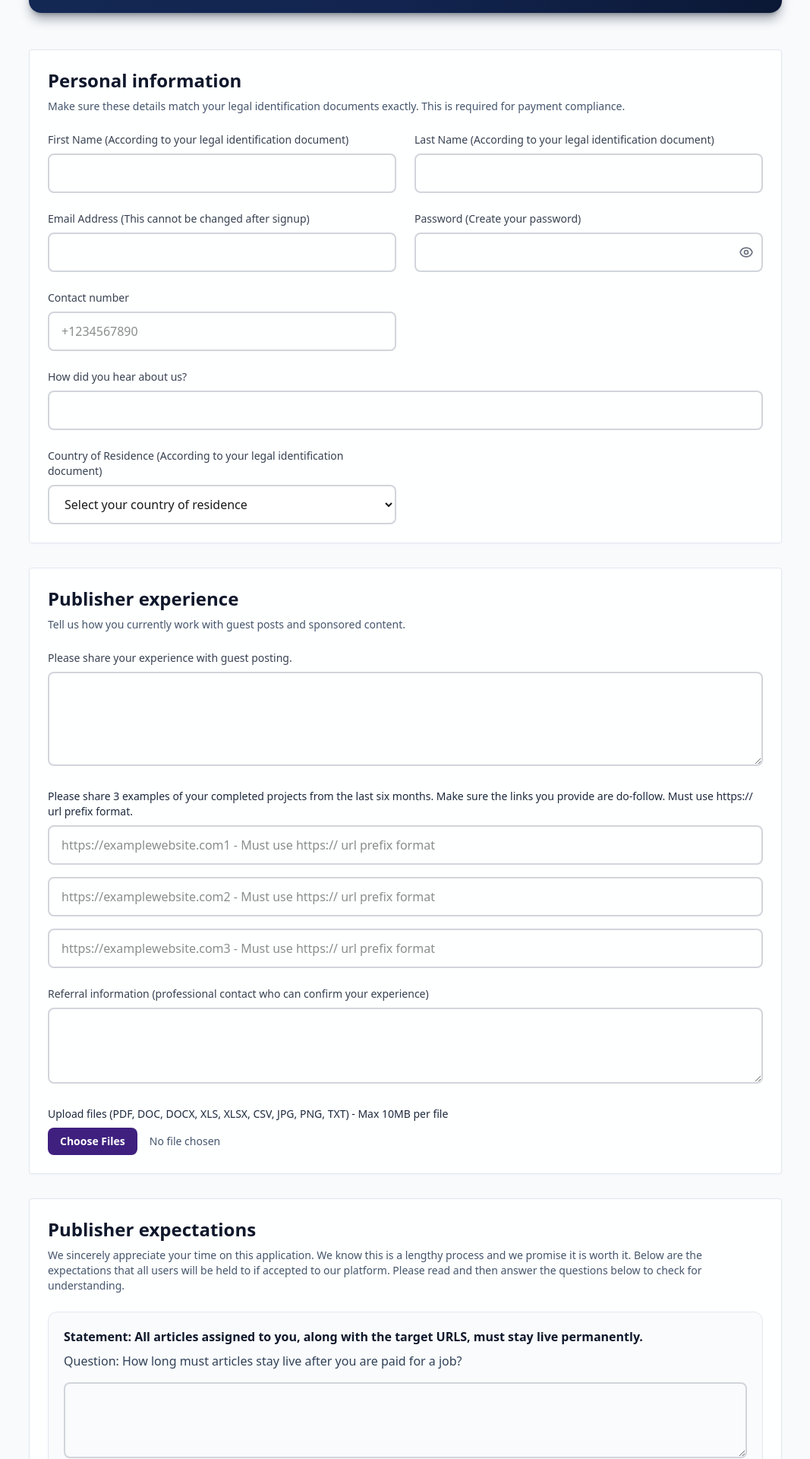
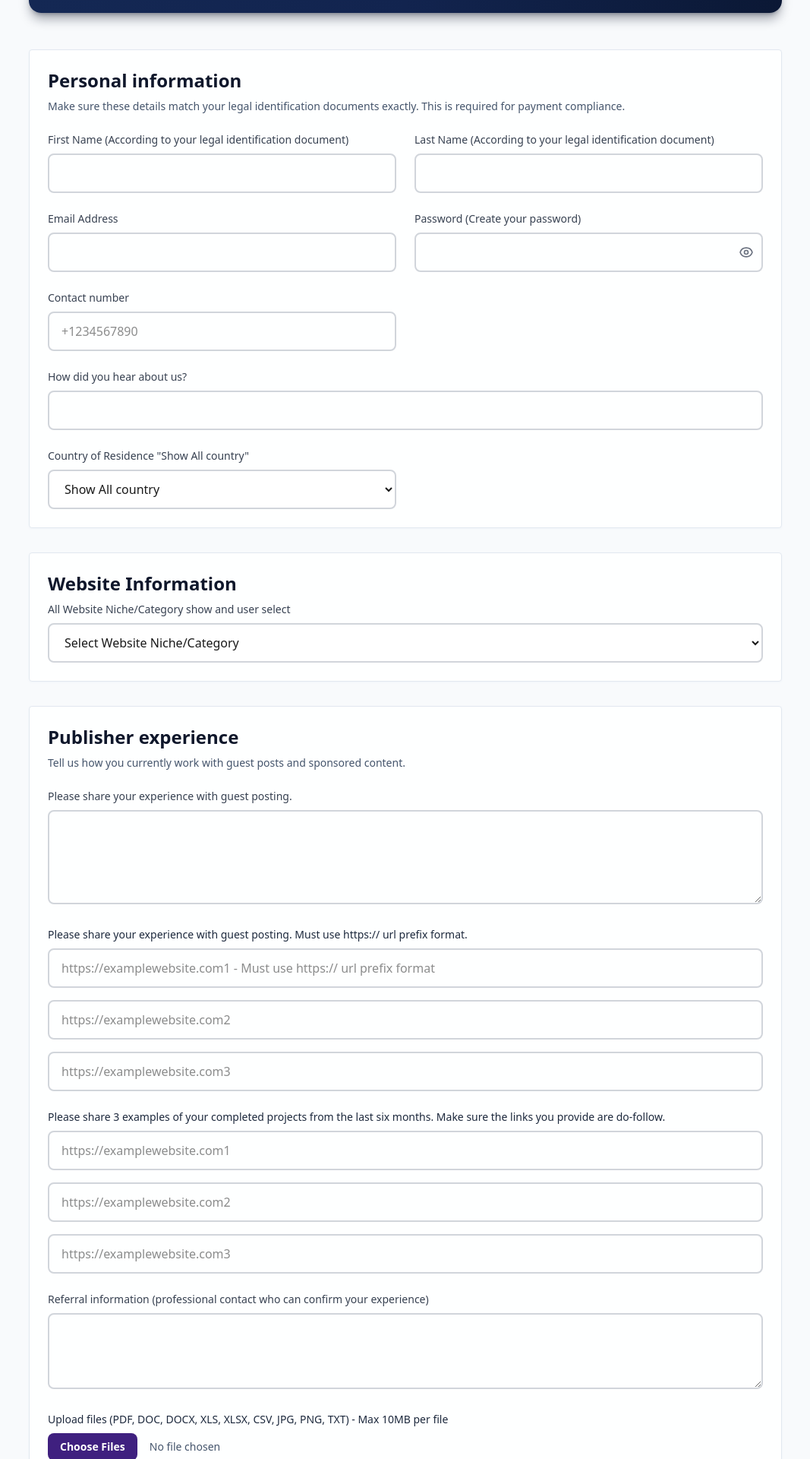
Before and after one commit to ESRAILHAQUE/publisherauthority-frontend, a Next.js app: page /apply in a window 1280 px wide. Shown: the part 465-2385 px from the top of the page at 76% size, without its empty margins (106-1173 px from the left). Built offline with nearby package versions, Linux system fonts and the light colour scheme.

Commit message:
feat: Update apply page - change CTA button, add niche selection, add completed projects section, update labels

```diff
--- a/app/apply/page.tsx
+++ b/app/apply/page.tsx
@@ -11,6 +11,7 @@ import { Card } from "@/components/shared/Card";
 import { applicationsApi } from "@/lib/api";
 import toast from "react-hot-toast";
 import { countries } from "@/lib/countries";
+import { websiteNiches } from "@/lib/niches";
 
 export default function ApplyPage() {
   const [formData, setFormData] = useState({
@@ -21,10 +22,14 @@ export default function ApplyPage() {
     contactNumber: "",
     country: "",
     hearAbout: "",
+    websiteNiche: "",
     guestPostExperience: "",
     guestPostUrl1: "",
     guestPostUrl2: "",
     guestPostUrl3: "",
+    completedProjectUrl1: "",
+    completedProjectUrl2: "",
+    completedProjectUrl3: "",
     referralInfo: "",
   });
 
@@ -57,11 +62,64 @@ export default function ApplyPage() {
           quizAnswers[key as keyof typeof quizAnswers];
       });
 
+      // Validate URLs start with https://
+      const validateHttpsUrl = (url: string): boolean => {
+        return url.trim().toLowerCase().startsWith("https://");
+      };
+
       // Convert guest post URLs from separate fields to array
       const guestPostUrls: string[] = [];
-      if (formData.guestPostUrl1) guestPostUrls.push(formData.guestPostUrl1);
-      if (formData.guestPostUrl2) guestPostUrls.push(formData.guestPostUrl2);
-      if (formData.guestPostUrl3) guestPostUrls.push(formData.guestPostUrl3);
+      if (formData.guestPostUrl1) {
+        if (!validateHttpsUrl(formData.guestPostUrl1)) {
+          toast.error("All URLs must start with https://");
+          setIsSubmitting(false);
+          return;
+        }
+        guestPostUrls.push(formData.guestPostUrl1);
+      }
+      if (formData.guestPostUrl2) {
+        if (!validateHttpsUrl(formData.guestPostUrl2)) {
+          toast.error("All URLs must start with https://");
+          setIsSubmitting(false);
+          return;
+        }
+        guestPostUrls.push(formData.guestPostUrl2);
+      }
+      if (formData.guestPostUrl3) {
+        if (!validateHttpsUrl(formData.guestPostUrl3)) {
+          toast.error("All URLs must start with https://");
+          setIsSubmitting(false);
+          return;
+        }
+        guestPostUrls.push(formData.guestPostUrl3);
+      }
+
+      // Convert completed project URLs from separate fields to array
+      const completedProjectsUrls: string[] = [];
+      if (formData.completedProjectUrl1) {
+        if (!validateHttpsUrl(formData.completedProjectUrl1)) {
+          toast.error("All URLs must start with https://");
+          setIsSubmitting(false);
+          return;
+        }
+        completedProjectsUrls.push(formData.completedProjectUrl1);
+      }
+      if (formData.completedProjectUrl2) {
+        if (!validateHttpsUrl(formData.completedProjectUrl2)) {
+          toast.error("All URLs must start with https://");
+          setIsSubmitting(false);
+          return;
+        }
+        completedProjectsUrls.push(formData.completedProjectUrl2);
+      }
+      if (formData.completedProjectUrl3) {
+        if (!validateHttpsUrl(formData.completedProjectUrl3)) {
+          toast.error("All URLs must start with https://");
+          setIsSubmitting(false);
+          return;
+        }
+        completedProjectsUrls.push(formData.completedProjectUrl3);
+      }
 
       // Prepare FormData for file upload
       const formDataToSend = new FormData();
@@ -81,11 +139,18 @@ export default function ApplyPage() {
         selectedCountry?.label || formData.country
       );
       formDataToSend.append("hearAboutUs", formData.hearAbout);
+      if (formData.websiteNiche) {
+        formDataToSend.append("websiteNiche", formData.websiteNiche);
+      }
       formDataToSend.append(
         "guestPostExperience",
         formData.guestPostExperience
       );
       formDataToSend.append("guestPostUrls", JSON.stringify(guestPostUrls));
+      formDataToSend.append(
+        "completedProjectsUrls",
+        JSON.stringify(completedProjectsUrls)
+      );
       if (formData.referralInfo) {
         formDataToSend.append(
           "referralInfo",
@@ -115,10 +180,14 @@ export default function ApplyPage() {
         contactNumber: "",
         country: "",
         hearAbout: "",
+        websiteNiche: "",
         guestPostExperience: "",
         guestPostUrl1: "",
         guestPostUrl2: "",
         guestPostUrl3: "",
+        completedProjectUrl1: "",
+        completedProjectUrl2: "",
+        completedProjectUrl3: "",
         referralInfo: "",
       });
       setQuizAnswers({
@@ -182,11 +251,9 @@ export default function ApplyPage() {
             </div>
             <div className="md:w-2/5 flex flex-col items-start gap-3 md:items-end">
               <a
-                href="https://calendar.app.google/gZYy6vD1PM8A8c8d6"
-                target="_blank"
-                rel="noopener noreferrer"
+                href="/support"
                 className="inline-flex items-center justify-center rounded-full bg-[#ff8a3c] px-5 py-2.5 text-sm font-semibold text-white shadow-md shadow-slate-900/40 transition-transform hover:-translate-y-[1px] hover:brightness-110 md:px-6 md:py-3">
-                Book a call to fast track application
+                Contact to fast track application
               </a>
               <p className="text-[11px] md:text-xs text-slate-200/90 text-left md:text-right">
                 Optional but recommended if you manage multiple sites or large
@@ -226,7 +293,7 @@ export default function ApplyPage() {
                   required
                 />
                 <Input
-                  label="Email Address (This cannot be changed after signup)"
+                  label="Email Address"
                   name="email"
                   type="email"
                   value={formData.email}
@@ -259,7 +326,7 @@ export default function ApplyPage() {
                   />
                 </div>
                 <Select
-                  label="Country of Residence (According to your legal identification document)"
+                  label='Country of Residence "Show All country"'
                   name="country"
                   value={formData.country}
                   onChange={handleChange}
@@ -267,6 +334,21 @@ export default function ApplyPage() {
                   required
                 />
               </div>
+            </Card>
+
+            {/* Website Niche/Category */}
+            <Card className="border border-slate-200 bg-white/90 shadow-sm shadow-slate-100">
+              <h2 className="text-xl md:text-2xl font-semibold text-slate-900 mb-2">
+                Website Information
+              </h2>
+              <Select
+                label="All Website Niche/Category show and user select"
+                name="websiteNiche"
+                value={formData.websiteNiche}
+                onChange={handleChange}
+                options={websiteNiches}
+                required
+              />
             </Card>
 
             {/* Guest Post Experience */}
@@ -288,7 +370,7 @@ export default function ApplyPage() {
 
               <div className="mt-6">
                 <label className="block text-sm font-medium text-slate-800 mb-2">
-                  Please share 3 examples of your completed projects from the last six months. Make sure the links you provide are do-follow. Must use https:// url prefix format.
+                  Please share your experience with guest posting. Must use https:// url prefix format.
                 </label>
                 <Input
                   placeholder="https://examplewebsite.com1 - Must use https:// url prefix format"
@@ -300,7 +382,7 @@ export default function ApplyPage() {
                   required
                 />
                 <Input
-                  placeholder="https://examplewebsite.com2 - Must use https:// url prefix format"
+                  placeholder="https://examplewebsite.com2"
                   name="guestPostUrl2"
                   type="url"
                   value={formData.guestPostUrl2}
@@ -309,10 +391,42 @@ export default function ApplyPage() {
                   required
                 />
                 <Input
-                  placeholder="https://examplewebsite.com3 - Must use https:// url prefix format"
+                  placeholder="https://examplewebsite.com3"
                   name="guestPostUrl3"
                   type="url"
                   value={formData.guestPostUrl3}
+                  onChange={handleChange}
+                  required
+                />
+              </div>
+
+              <div className="mt-6">
+                <label className="block text-sm font-medium text-slate-800 mb-2">
+                  Please share 3 examples of your completed projects from the last six months. Make sure the links you provide are do-follow.
+                </label>
+                <Input
+                  placeholder="https://examplewebsite.com1"
+                  name="completedProjectUrl1"
+                  type="url"
+                  value={formData.completedProjectUrl1}
+                  onChange={handleChange}
+                  className="mb-4"
+                  required
+                />
+                <Input
+                  placeholder="https://examplewebsite.com2"
+                  name="completedProjectUrl2"
+                  type="url"
+                  value={formData.completedProjectUrl2}
+                  onChange={handleChange}
+                  className="mb-4"
+                  required
+                />
+                <Input
+                  placeholder="https://examplewebsite.com3"
+                  name="completedProjectUrl3"
+                  type="url"
+                  value={formData.completedProjectUrl3}
                   onChange={handleChange}
                   required
                 />
--- a/lib/countries.ts
+++ b/lib/countries.ts
@@ -1,5 +1,5 @@
 export const countries = [
-  { value: "", label: "Select your country of residence" },
+  { value: "", label: "Show All country" },
   { value: "AF", label: "Afghanistan" },
   { value: "AL", label: "Albania" },
   { value: "DZ", label: "Algeria" },
```
